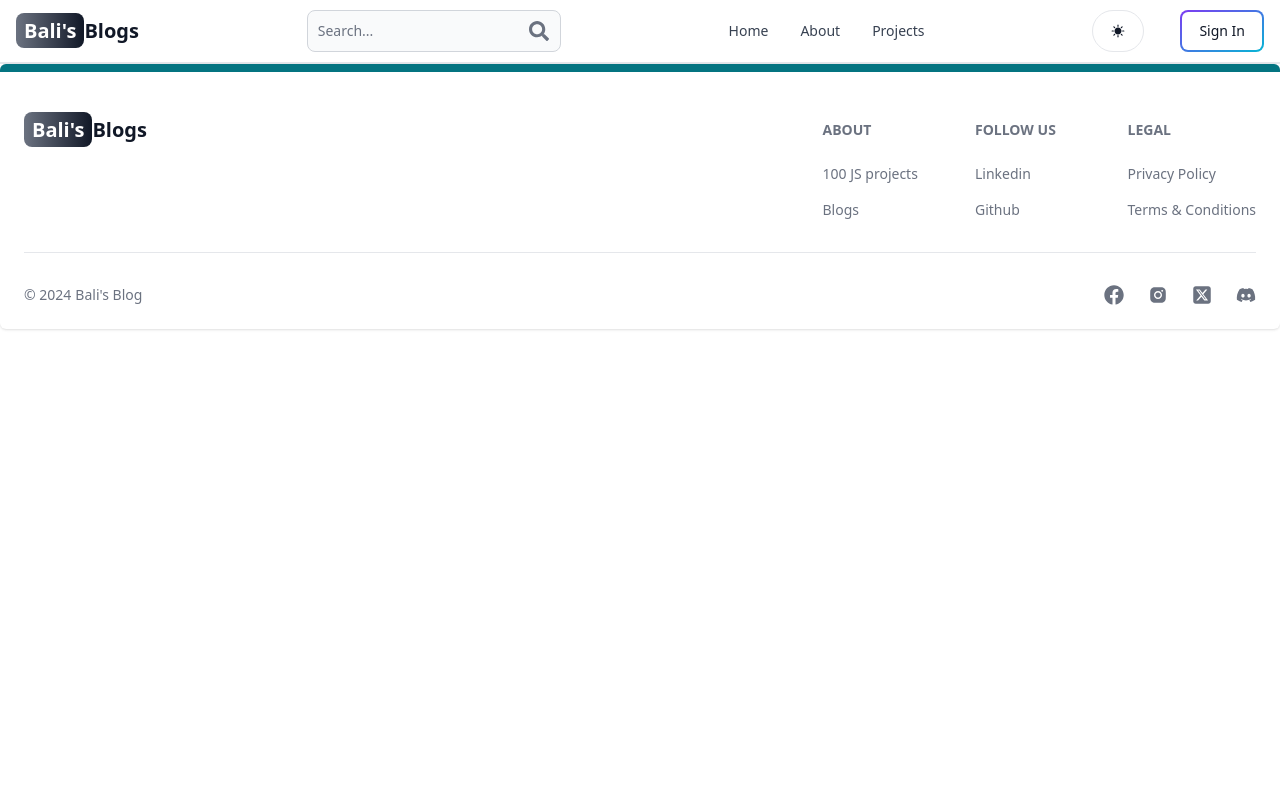
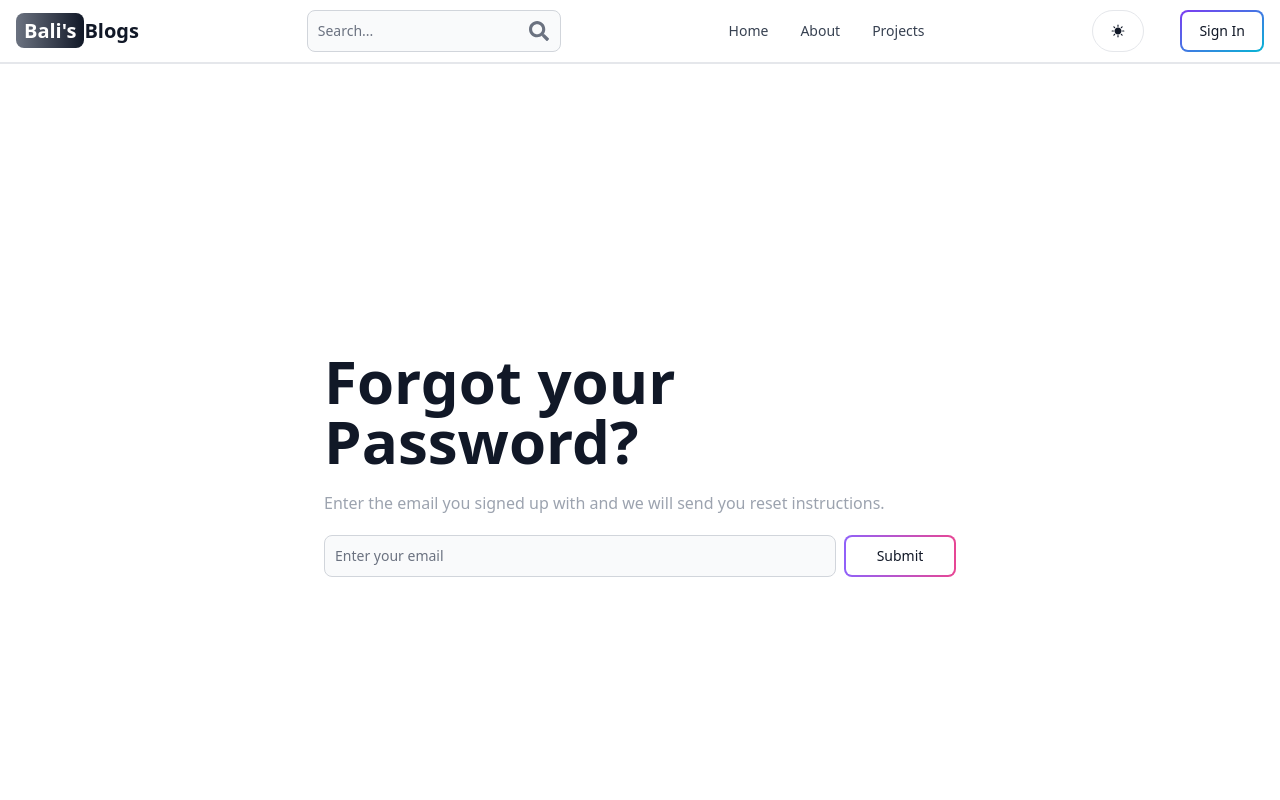
Before and after one commit to MuhammadBilal0111/Bali-s-blog, a React app in the folder Blog Website/Client/blog/: page /forget-password in a window 1280 px wide. Shown: the top 800 px of the page. Built offline with nearby package versions, Linux system fonts and the light colour scheme; no server answers; the HTML template or start-up script is replaced by a standard one.

Commit message:
creating forget password UI

```diff
--- a/Blog Website/Client/blog/src/App.jsx
+++ b/Blog Website/Client/blog/src/App.jsx
@@ -15,15 +15,14 @@ import UpdatePost from "./pages/UpdatePost";
 import PostPage from "./pages/PostPage";
 import ScrollToTop from "./Components/ScrollToTop";
 import Search from "./pages/Search";
+import ForgetPassword from "./Components/ForgetPassword";
 
 
 function App() {
   return (
     <BrowserRouter>
       <ScrollToTop />
-
       <Header />
-
       <Routes>
         <Route path="/" element={<Home />}></Route>
         <Route path="/about" element={<About />}></Route>
@@ -39,6 +38,8 @@ function App() {
         <Route path="/projects" element={<Projects />}></Route>
         <Route path="/post/:postSlug" element={<PostPage />}></Route>
         <Route path="/search" element={<Search />}></Route>
+        <Route path="/forget-password" element={<ForgetPassword />}></Route>
+
       </Routes>
       <Footer />
     </BrowserRouter>
--- /dev/null
+++ b/Blog Website/Client/blog/src/Components/ForgetPassword.jsx
@@ -0,0 +1,74 @@
+import React, { useState } from "react";
+import { TextInput, Button, Spinner, Alert } from "flowbite-react";
+
+function ForgetPassword() {
+  const [email, setEmail] = useState("");
+  const [loading, setLoading] = useState(false);
+  const [failureMessage, setFailureMessage] = useState(null);
+  const [failure, setFailure] = useState(false);
+  const [success, setSuccess] = useState(false);
+  const [successMessage, setSuccessMessage] = useState(null);
+
+  const handleSubmit = async (e) => {
+    e.preventDefault();
+    try {
+      setLoading(true);
+      setFailure(false);
+      setSuccess(false);
+      const res = await fetch("/api/auth/forget-password", {
+        method: "POST",
+        headers: { "Content-Type": "application/json" },
+        body: JSON.stringify({ email }),
+      });
+      const data = await res.json();
+      setLoading(false);
+      if (res.ok) {
+        setSuccess(true);
+        setSuccessMessage(data.message);
+      } else {
+        setFailure(false);
+        setFailureMessage(data.message);
+      }
+    } catch (err) {
+      setFailure(false);
+      setFailureMessage(err.message);
+    }
+  };
+  return (
+    <div className="min-h-screen flex justify-center flex-col gap-5 p-5 w-full max-w-2xl mx-auto">
+      <form onSubmit={handleSubmit} className="flex flex-col gap-5">
+        <div className="flex flex-col gap-5 w-full">
+          <h1 className="text-6xl font-bold font-sans">
+            Forgot your Password?
+          </h1>
+          <p className="text-gray-400 text-8">
+            Enter the email you signed up with and we will send you reset
+            instructions.
+          </p>
+        </div>
+        <div className="flex items-center gap-2 max-w-2xl">
+          <TextInput
+            className="w-full"
+            type="email"
+            placeholder="Enter your email"
+            id="email"
+            required
+            onChange={(e) => setEmail(e.target.value)}
+          />
+          <Button
+            gradientDuoTone="purpleToPink"
+            outline
+            type="submit"
+            className="flex justify-center items-center min-w-28"
+          >
+            {loading ? <Spinner size="sm" /> : "Submit"}
+          </Button>
+        </div>
+      </form>
+      {success && <Alert color="info">{successMessage}</Alert>}
+      {failure && <Alert color="failure">{failureMessage}</Alert>}
+    </div>
+  );
+}
+
+export default ForgetPassword;
--- a/Blog Website/Client/blog/src/pages/SignIn.jsx
+++ b/Blog Website/Client/blog/src/pages/SignIn.jsx
@@ -86,7 +86,7 @@ function SignIn() {
               />
             </div>
             <Link
-              to={"forgetPassword"}
+              to={"/forget-password"}
               className="text-blue-600 hover:underline font-semibold"
             >
               Forget Password
```
Also changed, not shown: 1 other file (tests, documents, lock files or other folders).
